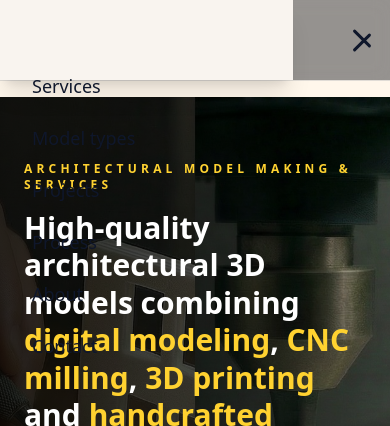
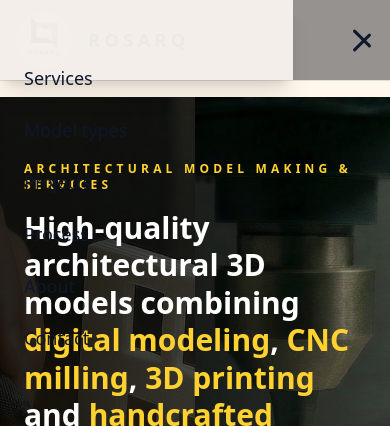
Before and after one commit to hugorosa14/rosarq-site, a Next.js app: page / in a window 390 px wide. Both pictures are taken after a click on the button "Toggle menu". Shown: the top 426 px of the page. Built offline with nearby package versions, Linux system fonts and the light colour scheme.

Commit message:
Fix mobile menu background and style

```diff
--- a/app/Header.tsx
+++ b/app/Header.tsx
@@ -63,11 +63,12 @@ export default function Header() {
 
       {/* MOBILE SLIDE MENU */}
       <div
-        className={`md:hidden fixed top-0 left-0 w-3/4 h-full bg-[#f9f4ef] shadow-xl z-40 p-8 transform transition-transform duration-300 ${
-          isOpen ? "translate-x-0" : "-translate-x-full"
-        }`}
+  className={`md:hidden fixed top-0 left-0 w-3/4 h-full
+  bg-[#f9f4ef]/95 shadow-xl z-40
+  transform transition-transform duration-300
+  ${isOpen ? "translate-x-0" : "-translate-x-full"}`}
 >
-        <nav className="flex flex-col gap-6 text-lg font-medium text-slate-900 mt-10">
+  <nav className="flex flex-col gap-6 text-lg font-medium text-slate-900 mt-10 p-6">
     <a href="#services" onClick={closeMenu}>Services</a>
     <a href="#models" onClick={closeMenu}>Model types</a>
     <a href="#projects" onClick={closeMenu}>Projects</a>
@@ -80,8 +81,8 @@ export default function Header() {
       {/* DARK BACKDROP WHEN MENU IS OPEN */}
       {isOpen && (
   <div
+    className="fixed inset-0 bg-black/40 z-30 md:hidden"
     onClick={closeMenu}
-          className="fixed inset-0 bg-black/40 backdrop-blur-sm z-30 md:hidden"
   />
 )}
     </header>
```
Lines whose indentation alone changed are shown as unchanged.
